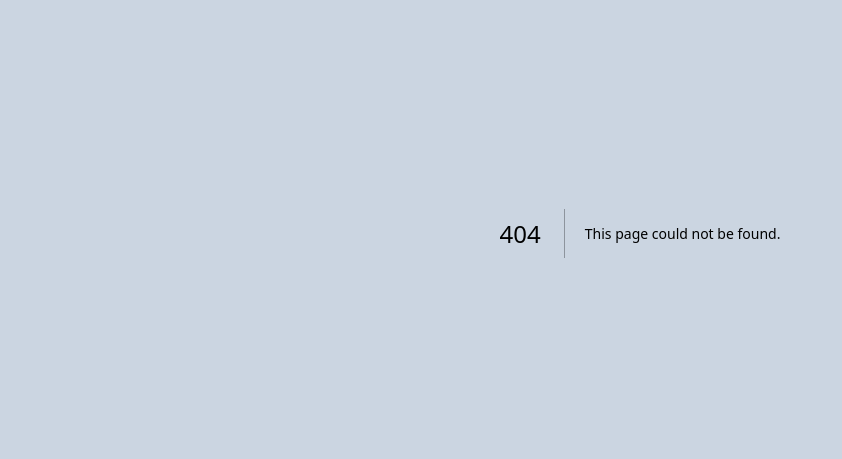
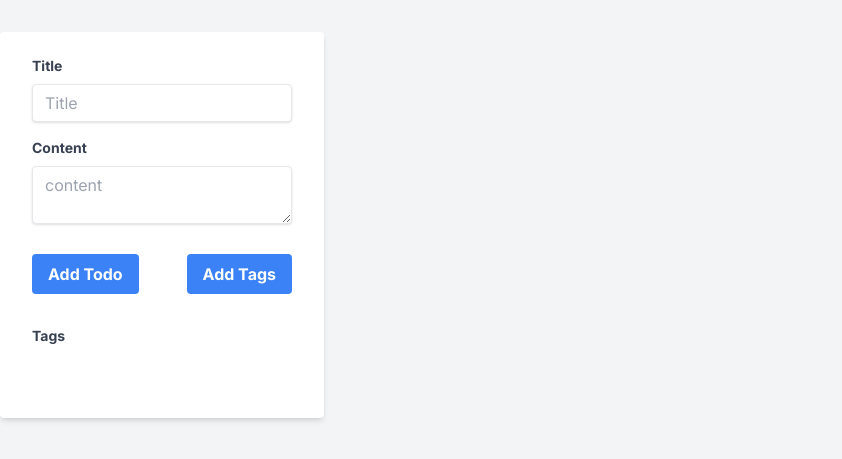
Before and after one commit to joshhartwig/todone, a Next.js app: page /new in a window 1280 px wide. Before the commit this address had no page. Shown: the part 167-626 px from the top of the page, without its empty margins (0-842 px from the left). Built offline with nearby package versions, Linux system fonts and the light colour scheme.

Commit message:
fixed the dialog and modal functionality of /new

```diff
--- a/app/layout.tsx
+++ b/app/layout.tsx
@@ -13,8 +13,8 @@ const links = [
 ]
 
 export const metadata: Metadata = {
-  title: 'Create Next App',
-  description: 'Generated by create next app',
+  title: 'Todone',
+  description: 'Gitter done',
 }
 
 export default function RootLayout({
@@ -24,11 +24,9 @@ export default function RootLayout({
 }) {
   return (
     <html lang="en">
-      <body className={`${inter.className}  bg-slate-300`} >
-        <div>
+      <body className={`${inter.className} flex flex-row bg-gray-100`} >
           {children}
           <Toaster position="top-right" />
-        </div>
       </body>
     </html>
   )
--- /dev/null
+++ b/app/new/page.tsx
@@ -0,0 +1,12 @@
+import NewTodoForm from '@/components/NewTodoForm'
+import React from 'react'
+
+const NewTodoPage = () => {
+  return (
+    <div>
+        <NewTodoForm />
+    </div>
+  )
+}
+
+export default NewTodoPage
--- a/app/page.tsx
+++ b/app/page.tsx
@@ -1,34 +1,28 @@
-import NewTodoForm from '@/components/NewTodoForm'
 import { getTodos } from '@/utils/dataAccess'
 import TodoList from "@/components/TodoList"
+import Sidebar from '@/components/Sidebar'
+import Greeting from '@/components/Greeting'
 import Image from 'next/image'
-
-// test function to simulate api call, only used in one chapter
-const getData = async () => {
-  await new Promise((res) => setTimeout(() => res(0),2000))
-  return { data: [1,2,3]}
-}
 
 export default async function Home() {
 
   const todos = await getTodos()
   return (
-    <main className='flex flex-row'>
-      <div>
-        <div className='w-1/4 bg-slate-300 h-full'>
-          <p>Todo:</p>
-          <ul>
-            <li>Create a dedicated new todo modal form</li>
-            <li>Create an intro / welcome that sits on top of todos</li>
-            <li>Create a component that allows you to add multiple tags to todo</li>
-            <li>fix styling</li>
-          </ul>
-        </div>
-      </div>
-      <div className='w-3/4 h-full'>
+    <>
+      <aside className='sidebar flex w-1/6 bg-white rounded-md my-4 mx-4'>
+        <Sidebar />
+      </aside>
+
+      <main className='flex flex-col ml-10'>
+        <section className='greeting'>
+          <Greeting />
+        </section>
+
+        <section className='todos'>
           <TodoList todos={todos} />
-      </div>
+        </section>
+    </main>
+    </>
 
-    </main>
   )
 }
--- /dev/null
+++ b/components/Greeting.tsx
@@ -0,0 +1,15 @@
+import React from 'react'
+
+const Greeting = () => {
+  const date = new Date();
+  const formattedDate = `${date.getMonth() + 1}/${date.getDate()}/${date.getFullYear()}`;
+
+  return (
+    <div className='mt-4 px-4 py-4'>
+      <h1 className='text-2xl'>Good Morning, Josh!</h1>
+      <h3 className='text-slate-600 text-sm'>Today {formattedDate}</h3>
+    </div>
+  )
+}
+
+export default Greeting
--- a/components/NewTodoForm.tsx
+++ b/components/NewTodoForm.tsx
@@ -1,22 +1,45 @@
 'use client'
-import { TodoSchema } from "@/lib/types"
-import { addTodo } from "@/utils/actions"
-import { useState } from "react"
-
-import toast from "react-hot-toast"
+import { TodoSchema } from '@/lib/types'
+import { addTodo } from '@/utils/actions'
+import { useEffect, useRef, useState } from 'react'
+import toast from 'react-hot-toast'
 
 const NewTodoForm = () => {
-  const [inputValue, setInputValue] = useState('')
+  const [contentValue, setContentValue] = useState('')
+  const [titleValue, setTitleValue] = useState('')
+  const [tags, setTags] = useState<string[]>([])
+  const [tagInput, setTagInput] = useState('')
+  const [isModalOpen, setIsModalOpen] = useState(false)
+  const dialogRef = useRef(null)
+  const inputRef = useRef(null)
+
+  useEffect(() => {
+    if (isModalOpen) {
+      dialogRef.current.showModal()
+      inputRef.current.focus()
+    } else {
+      dialogRef.current.close()
+    }
+  }, [isModalOpen])
+
+  const handleTagFormSubmit = (e: React.FormEvent<HTMLFormElement>) => {
+    e.preventDefault()
+    setTags((prevTags) => [...prevTags, tagInput])
+    setTagInput('')
+  }
 
   const clientAction = async (formData: FormData) => {
     const newTodo = {
-      content: formData.get('content')
+      title: formData.get('title'),
+      content: formData.get('content'),
     }
     // parse the new todo and validate against the zod schema
     const result = TodoSchema.safeParse(newTodo)
-    if(!result.success) {
+
+    // if we have an error
+    if (!result.success) {
       //output error message
-      let error = ""
+      let error = ''
       result.error.issues.forEach((issue) => {
         error = error + issue.path[0] + ':' + issue.message + '. '
       })
@@ -27,24 +50,123 @@ const NewTodoForm = () => {
     const res = await addTodo(result.data)
 
     // if we get an error response notify via toast
-    if(res?.error) {
+    if (res?.error) {
       toast.error(res.error)
     }
 
     // clearn our input
-    setInputValue('')
+    setContentValue('')
+    setTitleValue('')
   }
 
   return (
-    <form action={clientAction}>
-      <input
-        type="text"
-        name="content"
-        className="border border-black/25 rounded mx-2"
-        value={inputValue}
-        onChange={e => setInputValue(e.target.value)}/>
-      <button type="submit" className="border border-black/25 rounded mx-2 p-1">New Todo</button>
-    </form>
+    <div className="w-full flex flex-col items-center justify-center min-h-screen bg-gray-100">
+      <form
+        className="bg-white shadow-md rounded px-8 pt-6 pb-8 mb-4"
+        action={clientAction}
+      >
+        <div className="mb-4">
+          <label
+            className="block text-gray-700 text-sm font-bold mb-2"
+            htmlFor="title"
+          >
+            Title
+          </label>
+          <input
+            className="shadow appearance-none border rounded w-full py-2 px-3 text-gray-700 leading-tight focus:outline-none focus:shadow-outline"
+            value={titleValue}
+            id="title"
+            type="text"
+            placeholder="Title"
+            name="title"
+            //value={titleValue}
+            onChange={(e) => setTitleValue(e.target.value)}
+          />
+        </div>
+
+        <div className="mb-6">
+          <label
+            className="block text-gray-700 text-sm font-bold mb-2"
+            htmlFor="content"
+          >
+            Content
+          </label>
+          <textarea
+            className="shadow appearance-none border rounded w-full py-2 px-3 text-gray-700 leading-tight focus:outline-none focus:shadow-outline"
+            id="content"
+            name="content"
+            placeholder="content"
+            value={contentValue}
+            onChange={(e) => setContentValue(e.target.value)}
+          />
+        </div>
+
+        <div className="flex items-center justify-between">
+          <button
+            type="submit"
+            className="bg-blue-500 hover:bg-blue-700 text-white font-bold py-2 px-4 rounded focus:outline-none focus:shadow-outline"
+          >
+            Add Todo
+          </button>
+
+          <button
+            className="bg-blue-500 hover:bg-blue-700 text-white font-bold py-2 px-4 rounded focus:outline-none focus:shadow-outline"
+            type="button"
+            onClick={() => setIsModalOpen(true)}
+          >
+            Add Tags
+          </button>
+        </div>
+
+        <div className="my-8">
+          <label className="block text-gray-700 text-sm font-bold mb-2">
+            Tags
+          </label>
+          <div className="flex flex-wrap">
+            {tags.map((t) => (
+              <span
+                key={t}
+                className="m-1 bg-blue-500 hover:bg-blue-700 text-white font-bold py-1 px-2 rounded-full"
+              >
+                {t}
+              </span>
+            ))}
+          </div>
+        </div>
+      </form>
+
+      <dialog
+        className={`modal fixed top-0 left-0 w-full h-full flex items-center justify-center z-50 ${
+          isModalOpen ? '' : 'hidden'
+        }`}
+        ref={dialogRef}
+      >
+        <div className="bg-white rounded-lg shadow-lg w-3/4 md:w-1/2 lg:w-1/3">
+          <form className="p-6" onSubmit={handleTagFormSubmit}>
+            <input
+              ref={inputRef}
+              type="text"
+              value={tagInput}
+              onChange={(e) => setTagInput(e.target.value)}
+              placeholder="Enter a tag"
+              className="shadow appearance-none border rounded w-full py-2 px-3 text-gray-700 leading-tight focus:outline-none focus:shadow-outline mb-3"
+            />
+            <button
+              type="submit"
+              className="bg-blue-500 hover:bg-blue-700 text-white font-bold py-2 px-4 rounded focus:outline-none focus:shadow-outline"
+            >
+              Add Tag
+            </button>
+          </form>
+          <button
+            onClick={() => setIsModalOpen(false)}
+            className="bg-red-500 hover:bg-red-700 text-white font-bold py-2 px-4 rounded focus:outline-none focus:shadow-outline absolute top-0 right-0 m-2"
+          >
+            Close
+          </button>
+        </div>
+      </dialog>
+    </div>
   )
 }
 
--- /dev/null
+++ b/components/Sidebar.tsx
@@ -0,0 +1,12 @@
+import React from 'react'
+
+const Sidebar = () => {
+  return (
+    <div className='px-4 py-2'>
+        <h1>Private</h1>
+
+    </div>
+  )
+}
+
+export default Sidebar
--- a/components/Todo.tsx
+++ b/components/Todo.tsx
@@ -8,9 +8,9 @@ const Todo = ({todo}) => {
   console.log(todo)
   return (
     <>
-      <div className="flex flex-col h-1/4 w-3/4 my-2 px-4 py-2 border border-black/20 cursor-pointer rounded-md">
+      <div className="flex flex-col h-1/4 w-3/4 my-2 px-4 py-2 border border-black/20 cursor-pointer rounded-lg">
         <h2 className="font-bold text-large mb-0">{todo.title}</h2>
-        <p>{todo.content}</p>
+        <p className="text-gray-600 text-sm">{todo.content}</p>
       </div>
     </>
     // <div
--- a/components/card.tsx
+++ /dev/null
@@ -1,10 +0,0 @@
-import React, { useState } from 'react'
-
-const Card = () => {
-  const [state,updateState] = useState()
-    return (
-      <div>Card</div>
-  )
-}
-
-export default Card
--- a/utils/actions.ts
+++ b/utils/actions.ts
@@ -27,6 +27,7 @@ export const addTodo = async (newTodo: unknown) => {
 
     await db.todo.create({
         data: {
+            title: result.data.title,
             content: result.data.content
         }
     })
```
